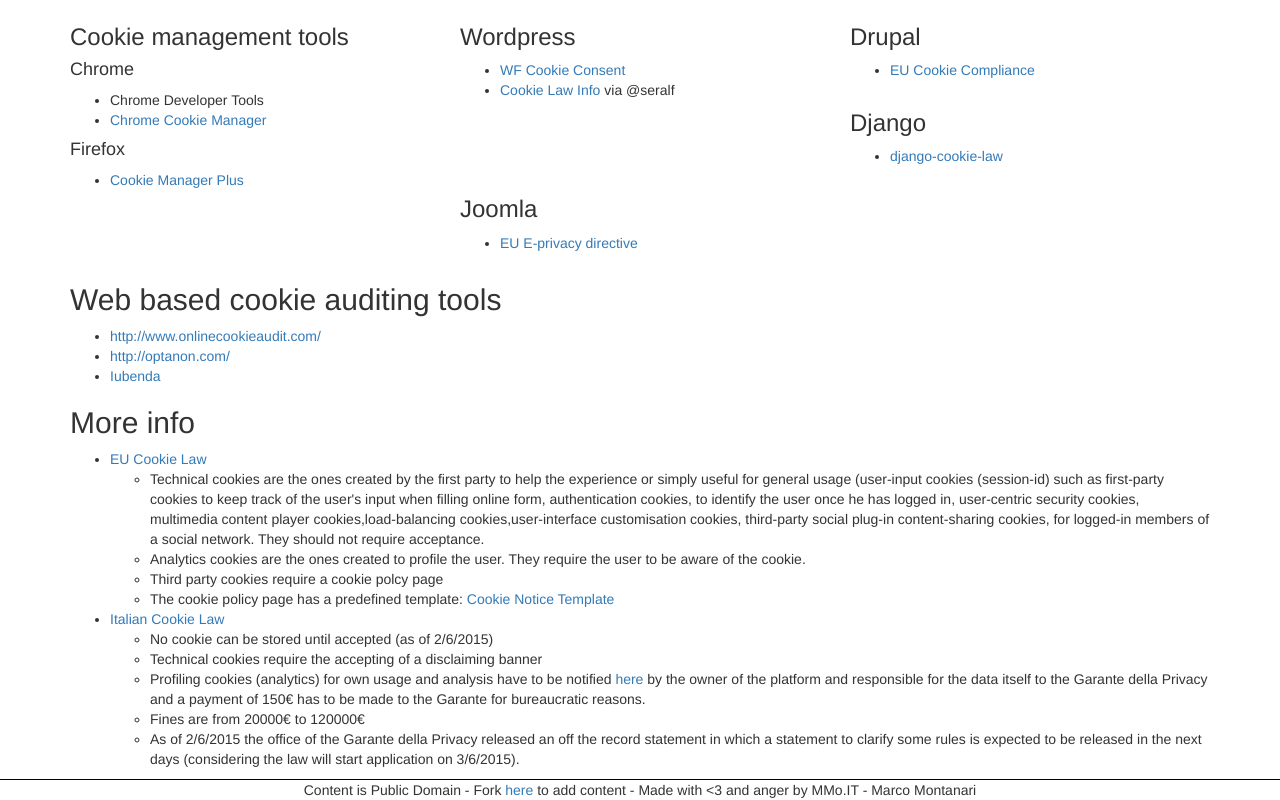
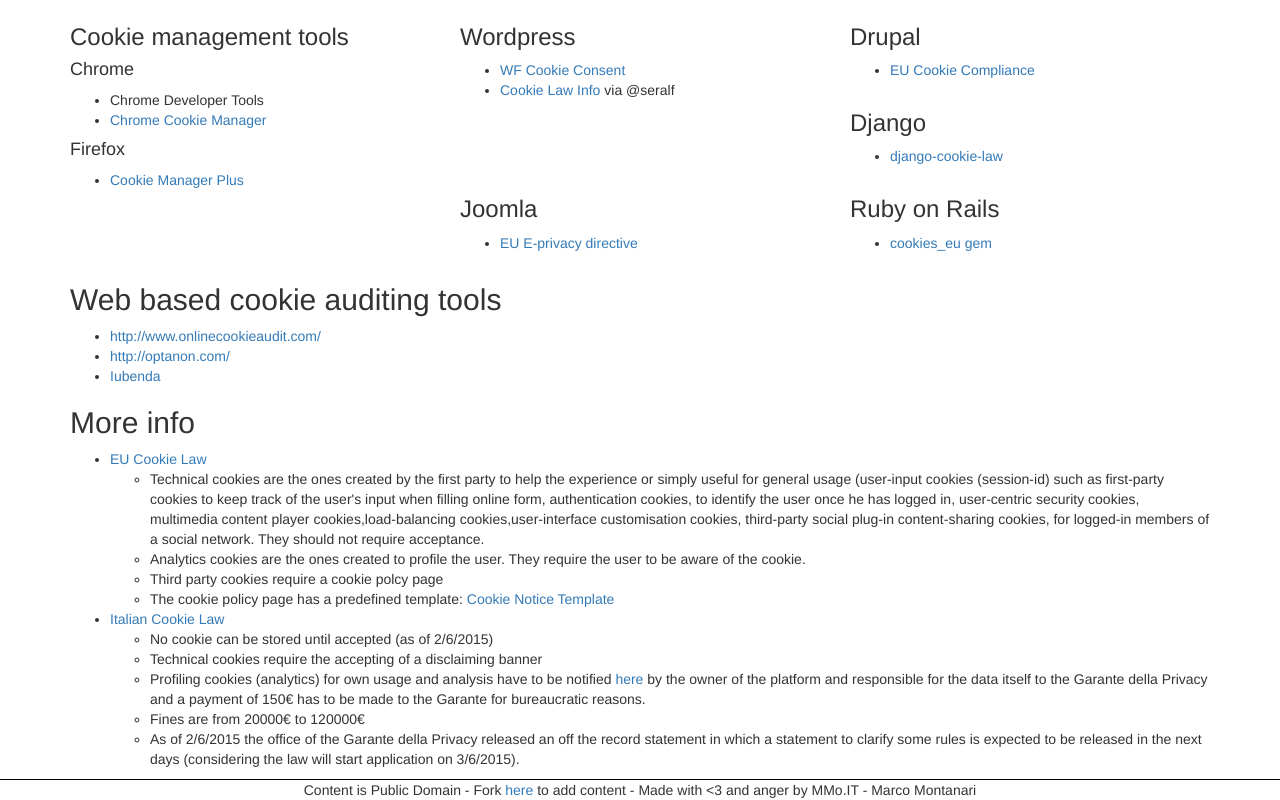
Before and after one commit to sirmmo/cookie-tools, a plain HTML site: page index.html in a window 1280 px wide. Shown: the part 1710-2510 px from the top of the page. Drawn offline with nearby package versions, Linux system fonts and the light colour scheme.

Commit message:
added ruby on rails gem for cookie law

```diff
--- a/index.html
+++ b/index.html
@@ -109,6 +109,14 @@
             </ul>
           </p>
         </div>
+        <div class="col-lg-4">
+          <h3>Ruby on Rails</h3>
+          <p>
+            <ul>
+              <li><a href="https://github.com/infinum/cookies_eu">cookies_eu gem</a></li>
+            </ul>
+          </p>
+        </div>
       </div>
       <h2>Web based cookie auditing tools</h2>
       <p>
```
